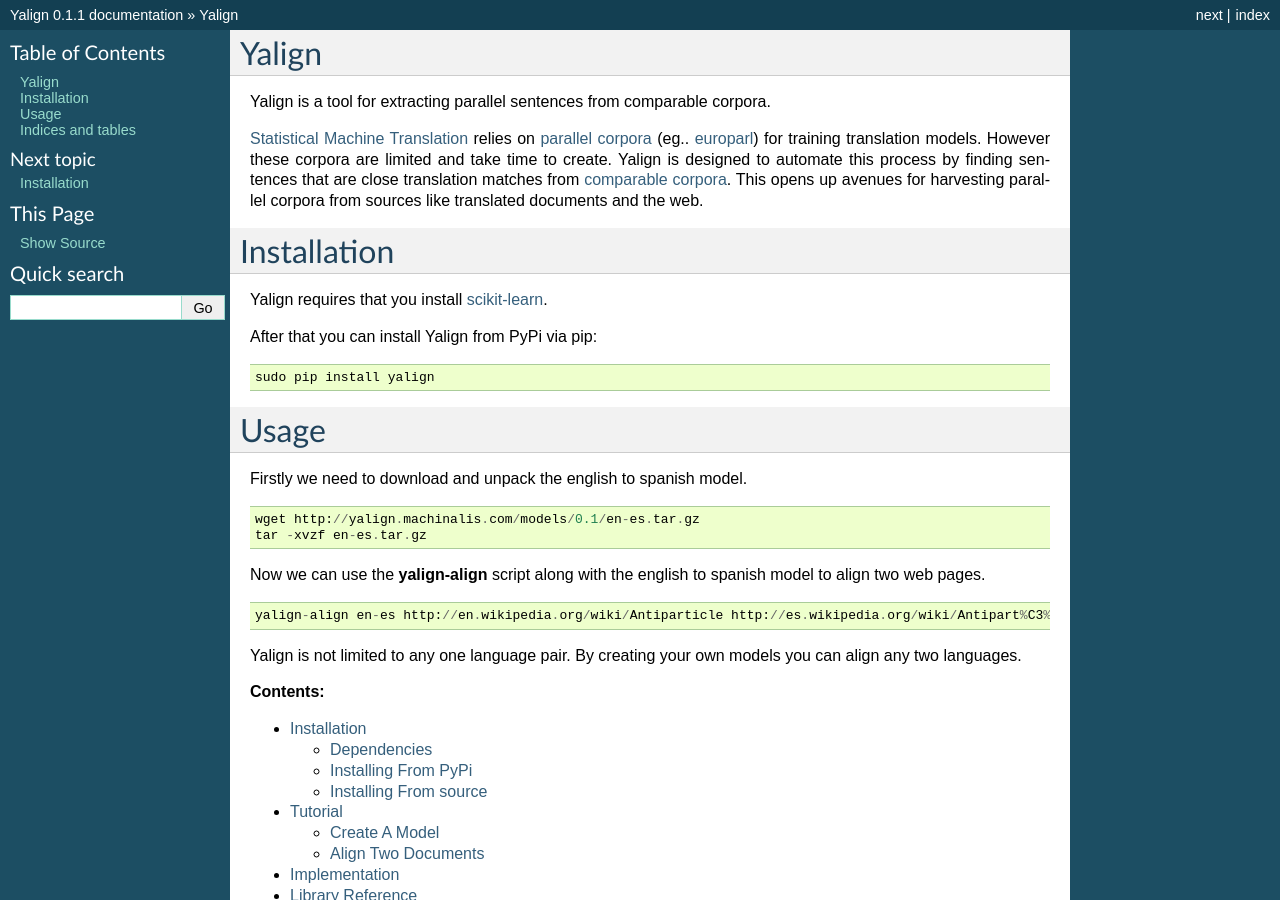
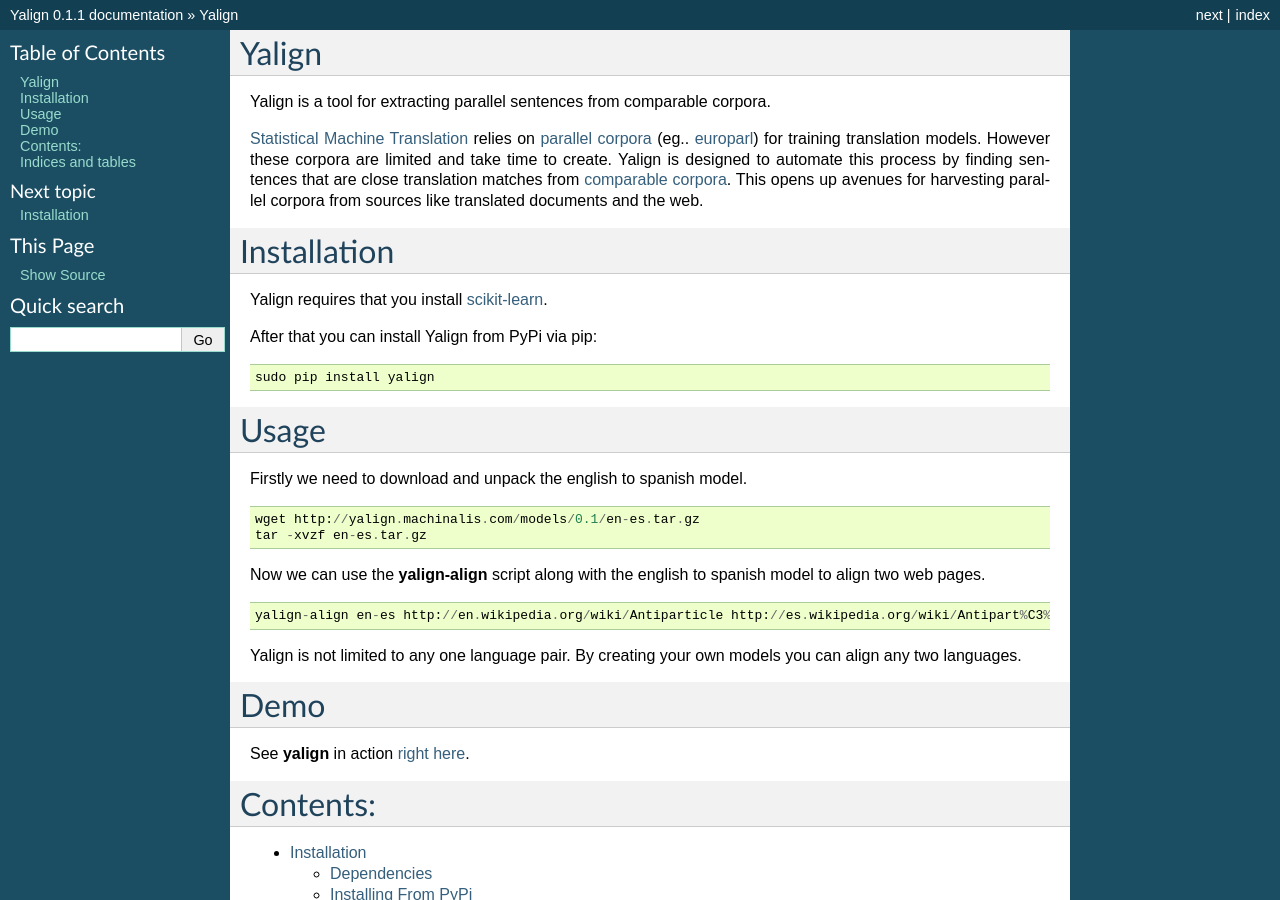
Before and after one commit to machinalis/yalign, a Sphinx documentation site: the page built from docs/index.rst, in a window 1280 px wide and 900 px high. Built offline with Sphinx 7.4.7, drawn with Linux system fonts in a browser that asks for light colours.

Commit message:
Added links to the online demo

```diff
--- a/docs/index.rst
+++ b/docs/index.rst
@@ -39,7 +39,15 @@
 
 Yalign is not limited to any one language pair. By creating your own models you can align any two languages.
 
-**Contents:**
+
+Demo
+====
+
+See **yalign** in action `right here <http://yalign.machinalis.com/demo>`_.
+
+
+Contents:
+=========
 
 .. toctree::
    :maxdepth: 2
```
Also changed, not shown: README.rst (+9 -2 lines).
